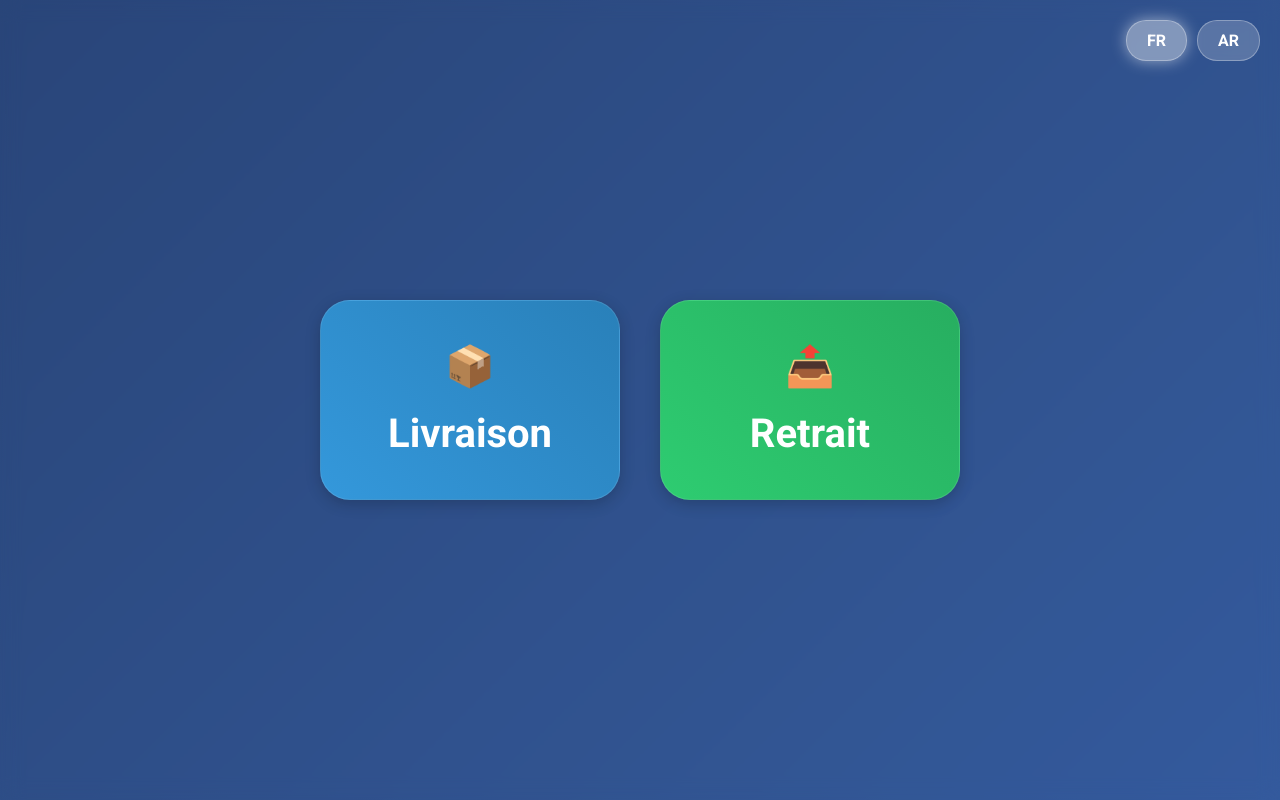
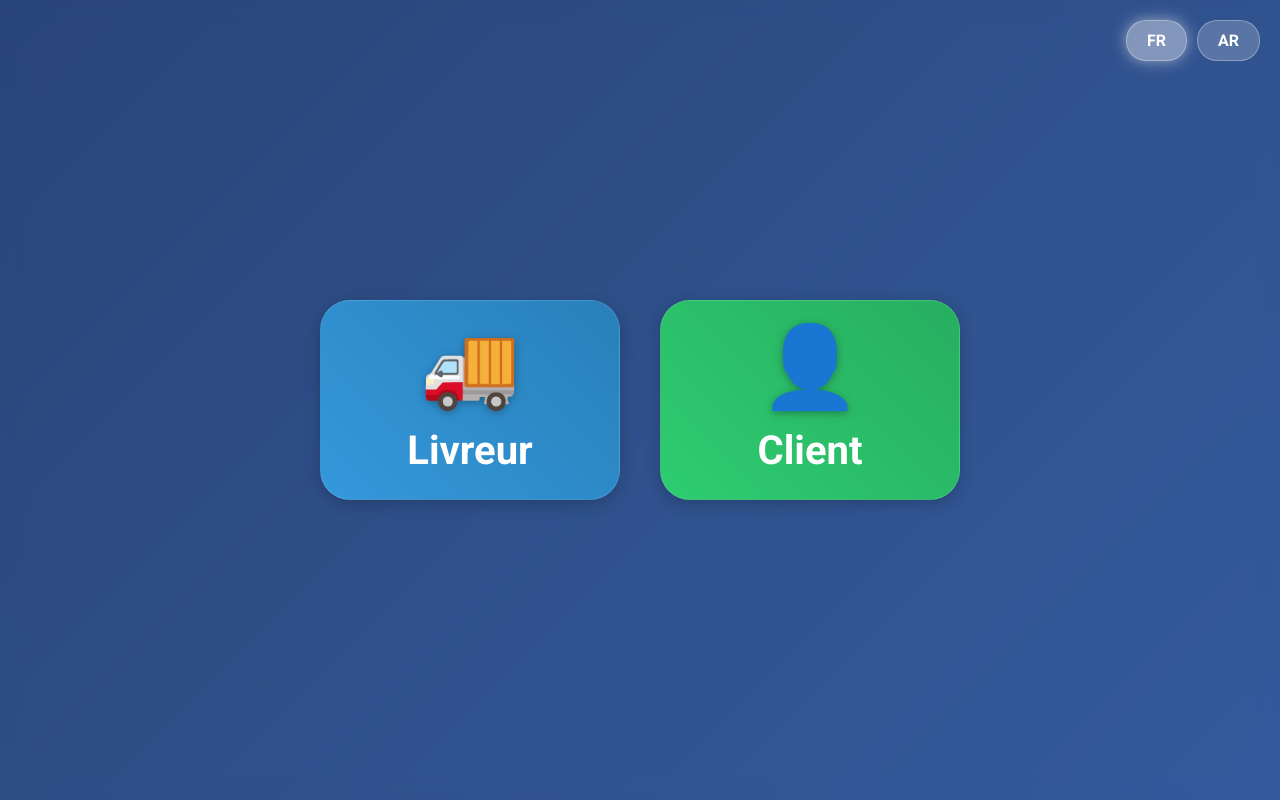
Before and after one commit to Yoruzaki/smartlocker, a Flask app: page / in a window 1280 px wide. Run offline with Flask 3, Linux system fonts and the light colour scheme.

Commit message:
Improve home page: Change buttons to 'Livreur'/'Client', add better icons with styling, and enhance button hover effects

```diff
--- a/app.py
+++ b/app.py
@@ -12,8 +12,8 @@ app.secret_key = 'supersecretkey' # Change for production
 TRANSLATIONS = {
     'fr': {
         'title': 'Système de Casier Intelligent',
-        'delivery': 'Livraison',
-        'pickup': 'Retrait',
+        'delivery': 'Livreur',
+        'pickup': 'Client',
         'login_title': 'Connexion Livreur',
         'enter_pin': 'Entrez le PIN',
         'back': 'Retour',
@@ -39,8 +39,8 @@ TRANSLATIONS = {
     },
     'ar': {
         'title': 'نظام الخزائن الذكية',
-        'delivery': 'توصيل',
-        'pickup': 'استلام',
+        'delivery': 'مندوب',
+        'pickup': 'عميل',
         'login_title': 'تسجيل دخول المندوب',
         'enter_pin': 'أدخل الرمز السري',
         'back': 'رجوع',
--- a/static/style.css
+++ b/static/style.css
@@ -173,6 +173,20 @@ body[dir="rtl"] .lang-switch {
     flex-direction: column;
     gap: 20px;
     border-radius: 30px;
+    text-decoration: none;
+    transition: all 0.3s ease;
+}
+
+.big-btn:hover {
+    transform: scale(1.05);
+    box-shadow: 0 8px 25px rgba(0, 0, 0, 0.3);
+}
+
+.home-icon {
+    font-size: 5rem;
+    display: block;
+    line-height: 1;
+    filter: drop-shadow(0 2px 4px rgba(0, 0, 0, 0.3));
 }
 
 /* Keypad */
@@ -371,6 +385,20 @@ body[dir="rtl"] .lang-switch {
     flex-direction: column;
     gap: 20px;
     border-radius: 30px;
+    text-decoration: none;
+    transition: all 0.3s ease;
+}
+
+.big-btn:hover {
+    transform: scale(1.05);
+    box-shadow: 0 8px 25px rgba(0, 0, 0, 0.3);
+}
+
+.home-icon {
+    font-size: 5rem;
+    display: block;
+    line-height: 1;
+    filter: drop-shadow(0 2px 4px rgba(0, 0, 0, 0.3));
 }
 
 /* Keypad */
--- a/templates/index.html
+++ b/templates/index.html
@@ -3,11 +3,11 @@
 {% block content %}
 <div class="home-menu">
     <a href="{{ url_for('delivery_login') }}" class="btn btn-primary big-btn">
-        <span>📦</span>
+        <span class="home-icon">🚚</span>
         <span>{{ t[lang]['delivery'] }}</span>
     </a>
     <a href="{{ url_for('customer_pickup') }}" class="btn btn-success big-btn">
-        <span>📤</span>
+        <span class="home-icon">👤</span>
         <span>{{ t[lang]['pickup'] }}</span>
     </a>
 </div>
```
